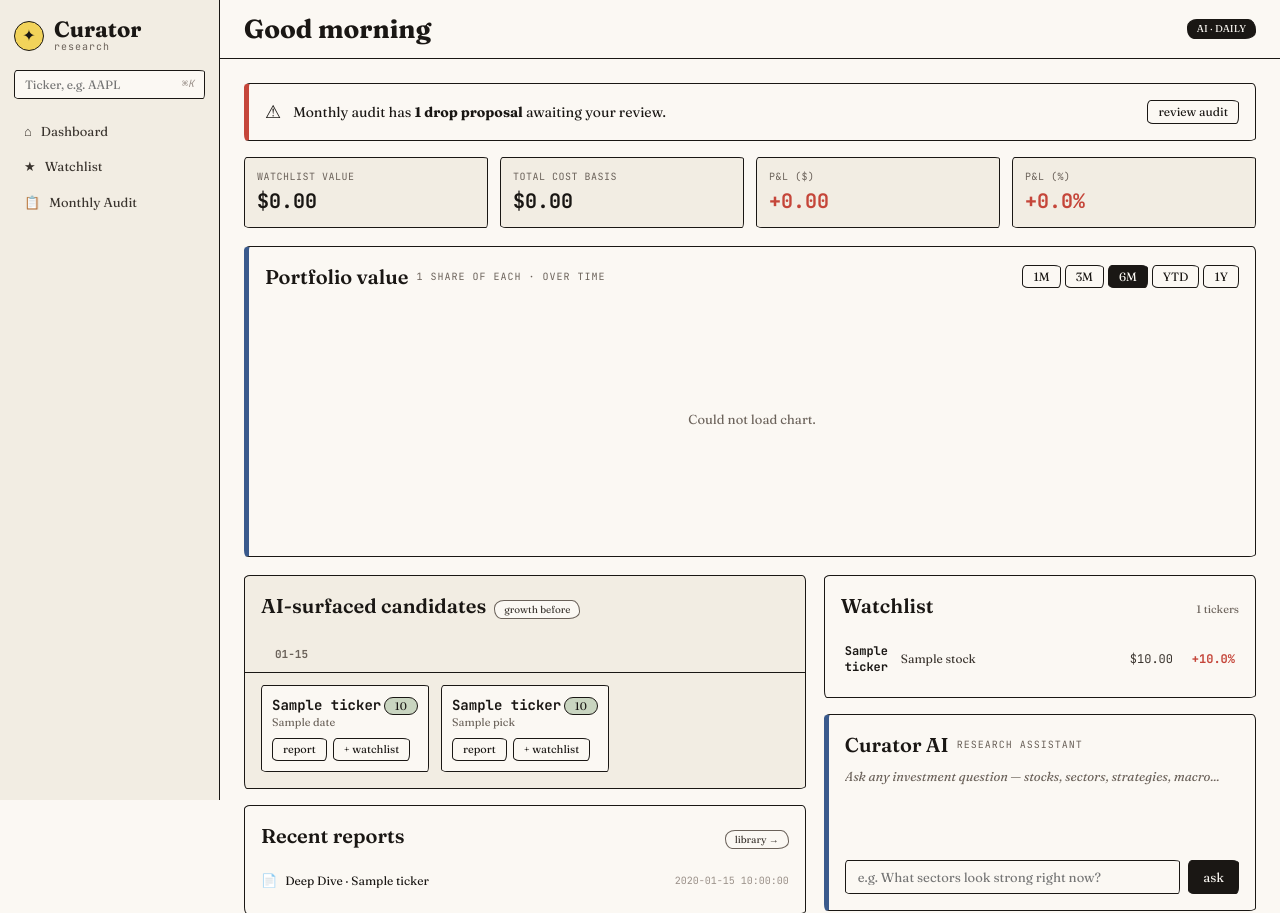
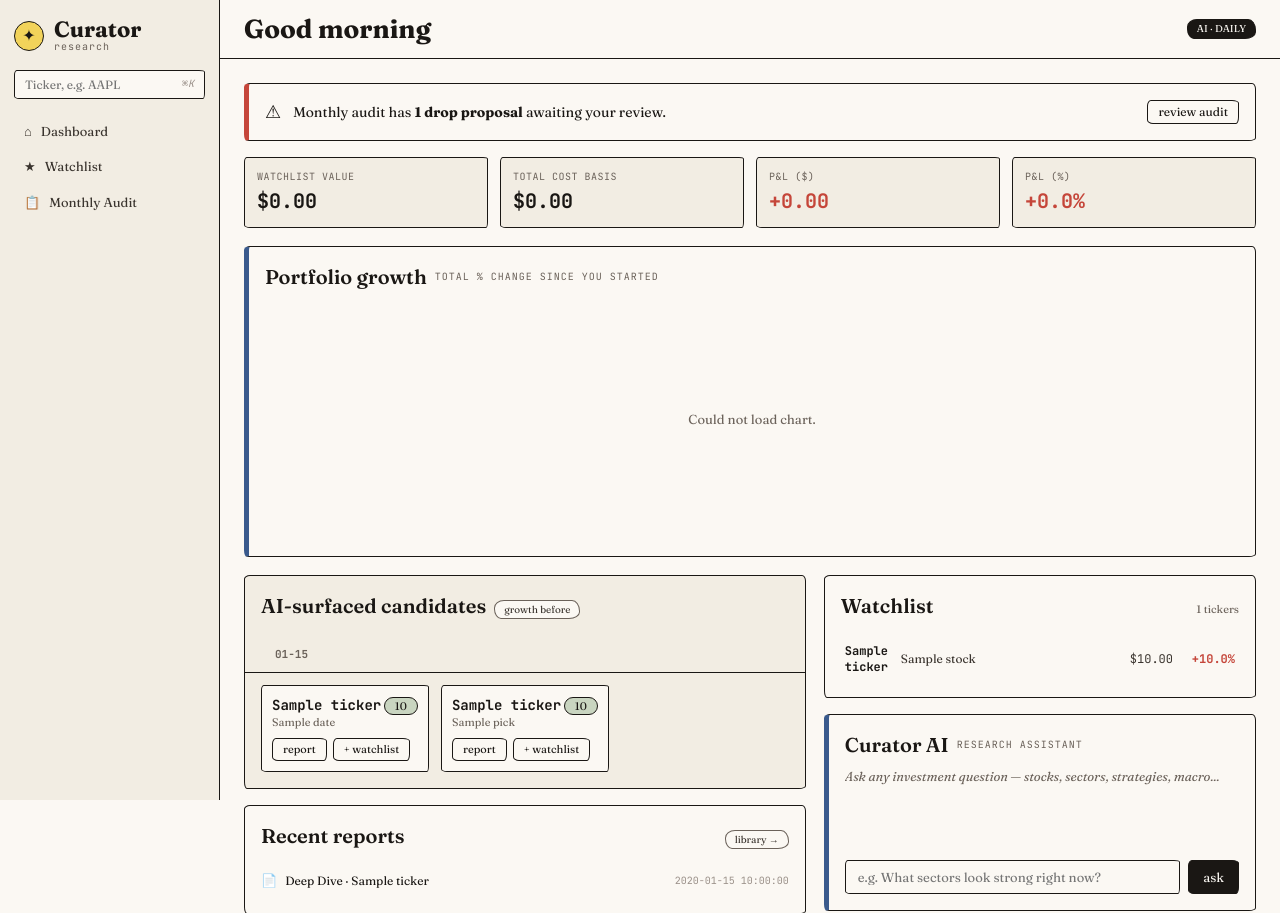
Before and after one commit to ctklutznick/Company_Curator, a Python web app: template company_curator/web/templates/dashboard.html in a window 1280 px wide. Shown: the top 913 px of the page. Run offline with Jinja, Linux system fonts and the light colour scheme; the template is opened without the code that fills it: most values are stand-ins (such as "Sample title", 1, 10 or a date in 2020).

Commit message:
feat(web): anchor portfolio chart at user start, show % growth
The dashboard chart now begins at the earliest watchlist add date and plots
total percent change since then (starting at 0%) instead of dollar value over a
preset range. Added a start-date option to the fetcher to pull history from that
anchor, which also shrinks the data range and speeds up loading.

Co-Authored-By: Claude Opus 4.7 <noreply@anthropic.com>

```diff
--- a/company_curator/web/templates/dashboard.html
+++ b/company_curator/web/templates/dashboard.html
@@ -41,20 +41,12 @@
     </div>
 </div>
 
-<!-- Portfolio value chart -->
+<!-- Portfolio growth chart -->
 <div class="card card-pad card-accent-blue" style="margin-bottom:18px;">
-    <div style="display:flex;align-items:center;justify-content:space-between;gap:8px;margin-bottom:10px;flex-wrap:wrap;">
-        <div style="display:flex;align-items:center;gap:8px;">
-            <div class="section-title" style="margin:0;">Portfolio value</div>
-            <span class="section-subtitle">1 SHARE OF EACH &middot; OVER TIME</span>
-        </div>
-        <div id="pf-range" style="display:flex;gap:4px;">
-            <button class="btn btn-sm" data-period="1mo">1M</button>
-            <button class="btn btn-sm" data-period="3mo">3M</button>
-            <button class="btn btn-sm btn-primary" data-period="6mo">6M</button>
-            <button class="btn btn-sm" data-period="ytd">YTD</button>
-            <button class="btn btn-sm" data-period="1y">1Y</button>
-        </div>
+    <div style="display:flex;align-items:center;gap:8px;margin-bottom:10px;flex-wrap:wrap;">
+        <div class="section-title" style="margin:0;">Portfolio growth</div>
+        <span class="section-subtitle">TOTAL % CHANGE SINCE YOU STARTED</span>
+        <span id="pf-since" class="mono" style="font-size:11px;color:var(--ink-3);margin-left:auto;"></span>
     </div>
     <div style="position:relative;height:240px;">
         <canvas id="pf-chart"></canvas>
@@ -247,7 +239,7 @@ function askAI() {
     const canvas = document.getElementById('pf-chart');
     if (!canvas) return;
     const msg = document.getElementById('pf-msg');
-    const rangeBar = document.getElementById('pf-range');
+    const since = document.getElementById('pf-since');
     let chart = null;
 
     function showMsg(text) {
@@ -260,8 +252,9 @@ function askAI() {
         msg.style.display = 'none';
         canvas.style.display = 'block';
         const labels = points.map(p => p.date);
-        const values = points.map(p => p.value);
-        const up = values.length < 2 || values[values.length - 1] >= values[0];
+        const values = points.map(p => p.pct);
+        const last = values[values.length - 1];
+        const up = last >= 0;
         const color = up ? '#4a7c3a' : '#c5463a';
         const fill = up ? 'rgba(74,124,58,0.12)' : 'rgba(197,70,58,0.12)';
         if (chart) chart.destroy();
@@ -282,40 +275,29 @@ function askAI() {
                 maintainAspectRatio: false,
                 plugins: {
                     legend: { display: false },
-                    tooltip: { callbacks: { label: c => '$' + c.parsed.y.toFixed(2) } },
+                    tooltip: { callbacks: { label: c => (c.parsed.y >= 0 ? '+' : '') + c.parsed.y.toFixed(2) + '%' } },
                 },
                 scales: {
                     x: { ticks: { maxTicksLimit: 6, font: { size: 10 } }, grid: { display: false } },
-                    y: { ticks: { callback: v => '$' + v, font: { size: 10 } }, grid: { color: 'rgba(0,0,0,0.05)' } },
+                    y: { ticks: { callback: v => (v >= 0 ? '+' : '') + v + '%', font: { size: 10 } }, grid: { color: 'rgba(0,0,0,0.05)' } },
                 },
                 interaction: { mode: 'index', intersect: false },
             },
         });
     }
 
-    function load(period) {
     showMsg('Loading…');
-        fetch('/portfolio-history?period=' + encodeURIComponent(period))
+    fetch('/portfolio-history')
         .then(r => r.json())
         .then(d => {
             if (!d.points || d.points.length === 0) {
-                    showMsg('Not enough price data yet.');
+                showMsg('Not enough price data yet — check back after a day of tracking.');
                 return;
             }
+            if (since && d.start) since.textContent = 'since ' + d.start;
             render(d.points);
         })
         .catch(() => showMsg('Could not load chart.'));
-    }
-
-    rangeBar.addEventListener('click', function (e) {
-        const btn = e.target.closest('button[data-period]');
-        if (!btn) return;
-        rangeBar.querySelectorAll('button').forEach(b => b.classList.remove('btn-primary'));
-        btn.classList.add('btn-primary');
-        load(btn.dataset.period);
-    });
-
-    load('6mo');
 })();
 </script>
 
```
Also changed, not shown: company_curator/data/fetcher.py (+7 -3 lines), company_curator/web/routes/dashboard.py (+24 -18 lines). Lines whose indentation alone changed are shown as unchanged.
